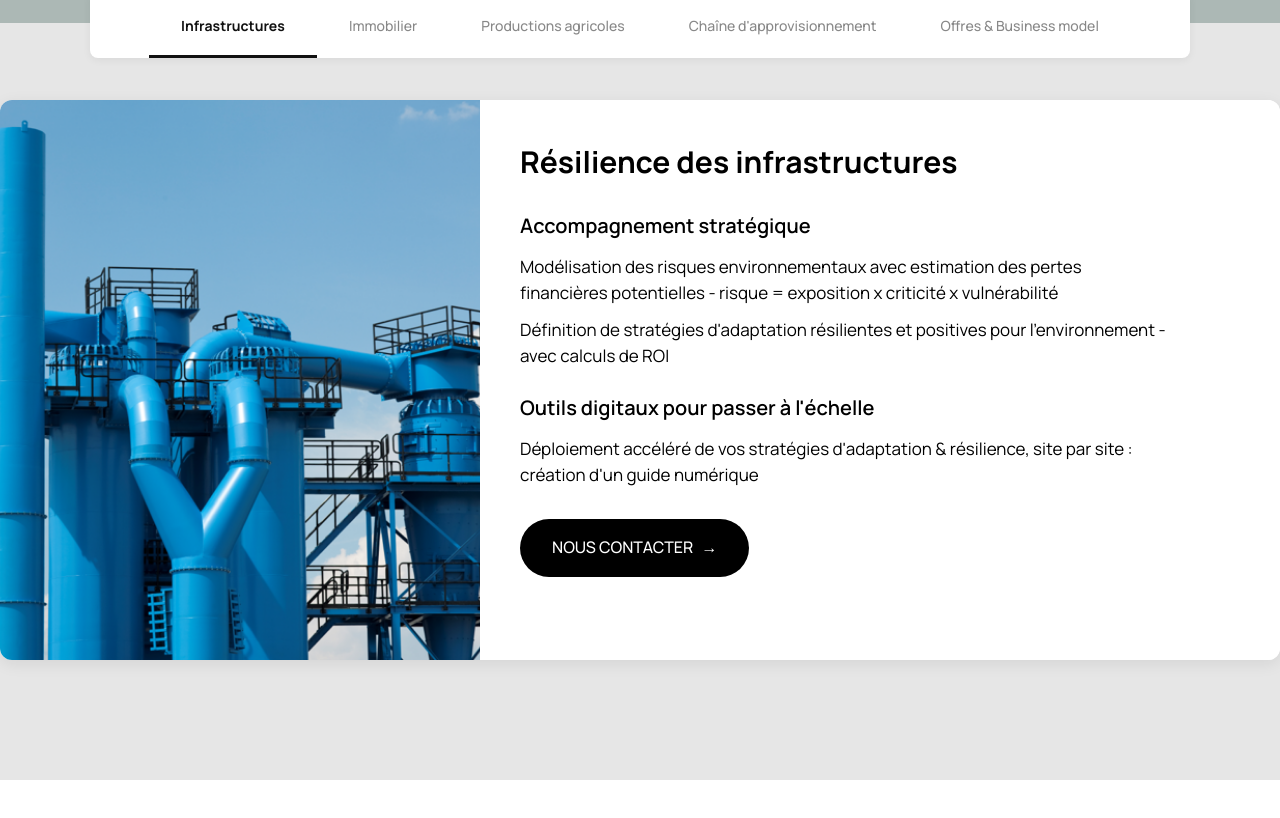
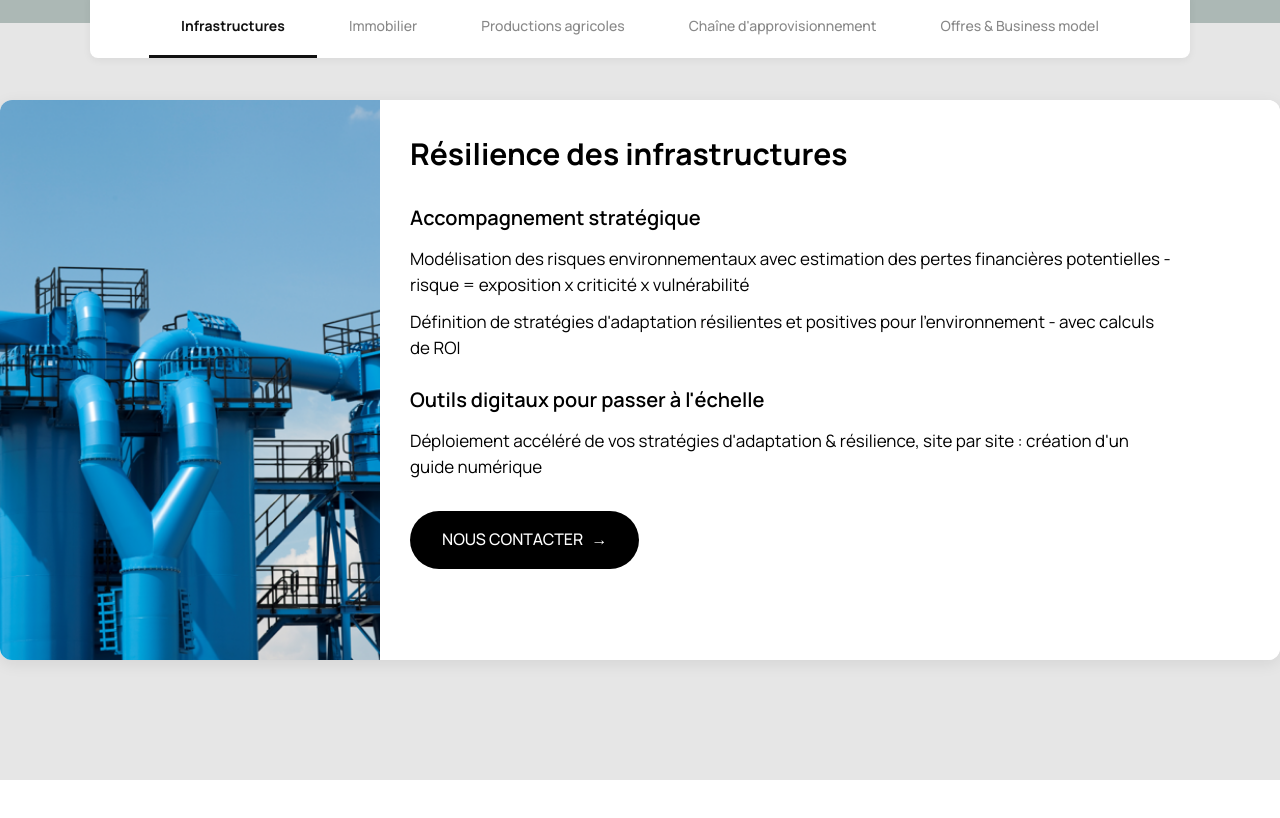
Before and after one commit to Adaptations-Paris/Site_web_adaptations, a React (Create React App) app: page / in a window 1280 px wide. Shown: the part 630-1448 px from the top of the page. Built offline with nearby package versions, Linux system fonts and the light colour scheme.

Commit message:
AJustements finaux bouton

```diff
--- a/src/components/Home.css
+++ b/src/components/Home.css
@@ -216,7 +216,7 @@ nav a:hover {
 
 .resource-text {
   flex: 1 1 55%;
-  padding: 38px 40px;
+  padding: 30px 24px 30px 30px;
   display: flex;
   flex-direction: column;
   justify-content: flex-start;
@@ -617,7 +617,7 @@ footer {
 .resource-image {
   flex: 1 1 45%;
   min-width: 320px;
-  max-width: 480px;
+  max-width: 380px;
   position: relative;
   overflow: hidden;
   height: 100%;
--- a/src/locales/en/translation.json
+++ b/src/locales/en/translation.json
@@ -43,7 +43,7 @@
   "resources_resilience": "Supply & Resources resilience",
   "resources_support_1": "Supply chain vulnerability diagnosis",
   "resources_support_2": "Climate vulnerability analysis for Tier 1 suppliers",
-  "resources_tools_1": "Creation of a digital twin of your supply chain (rank 1 suppliers) to apply resiliency stress tests",
+  "resources_tools_1": "Creation of a digital twin of your supply chain (rank 1) to apply resiliency stress tests",
   "resources_tools_2": "Real-time control tower module - requiring supply chain digital twin",
   "agriculture_resilience": "Agricultural production resilience",
   "agri_tools_1": "Creation of a resiliency simulator for the whole farming operation, analyzing local production and climate data at the plot level with unprecedented granularity",
--- a/src/locales/fr/translation.json
+++ b/src/locales/fr/translation.json
@@ -43,7 +43,7 @@
   "resources_resilience": "Résilience de la chaîne d'approvisionnement",
   "resources_support_1": "Diagnostic de vulnérabilité de la chaîne d'approvisionnement",
   "resources_support_2": "Analyse de vulnérabilité climatique pour les fournisseurs de rang 1",
-  "resources_tools_1": "Création d'un jumeau numérique de votre chaîne d'approvisionnement (fournisseurs rang 1) pour appliquer des stress tests de résilience",
+  "resources_tools_1": "Création d'un jumeau numérique de votre chaîne d'approvisionnement (fournisseurs de rang 1) pour appliquer des stress tests de résilience",
   "resources_tools_2": "Module tour de contrôle en temps réel – nécessite le jumeau numérique de la chaîne d'approvisionnement",
   "agriculture_resilience": "Résilience des productions agricoles",
   "agri_tools_1": "Création d'un simulateur de résilience pour toute l'exploitation, analyse des données locales de production et de climat de chaque parcelle à une granularité inédite",
```
